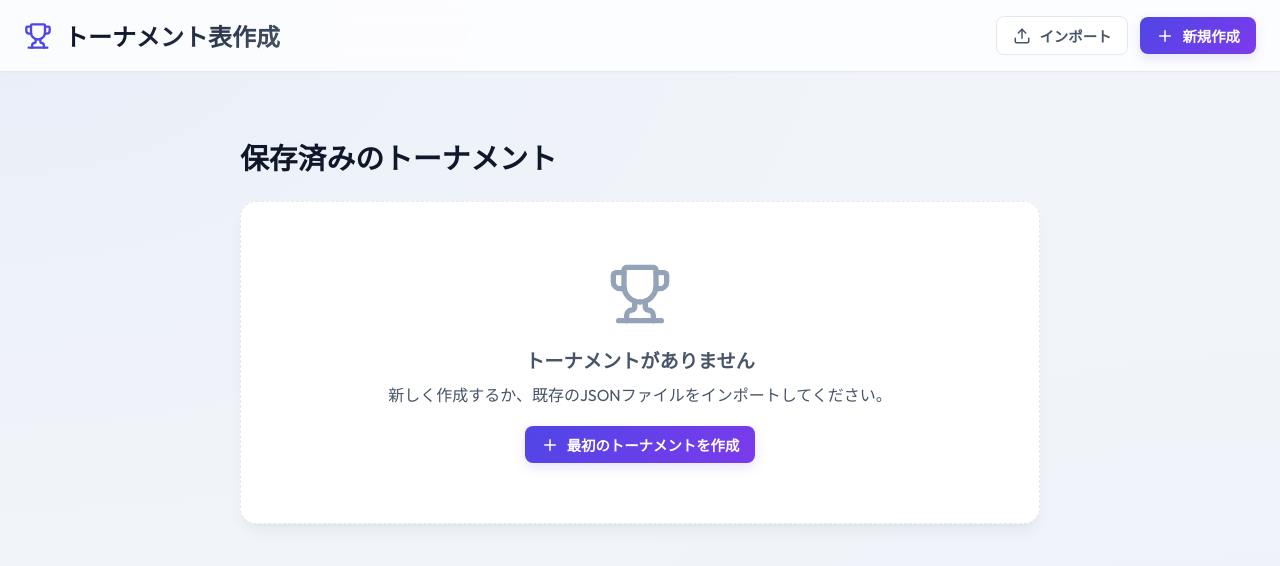
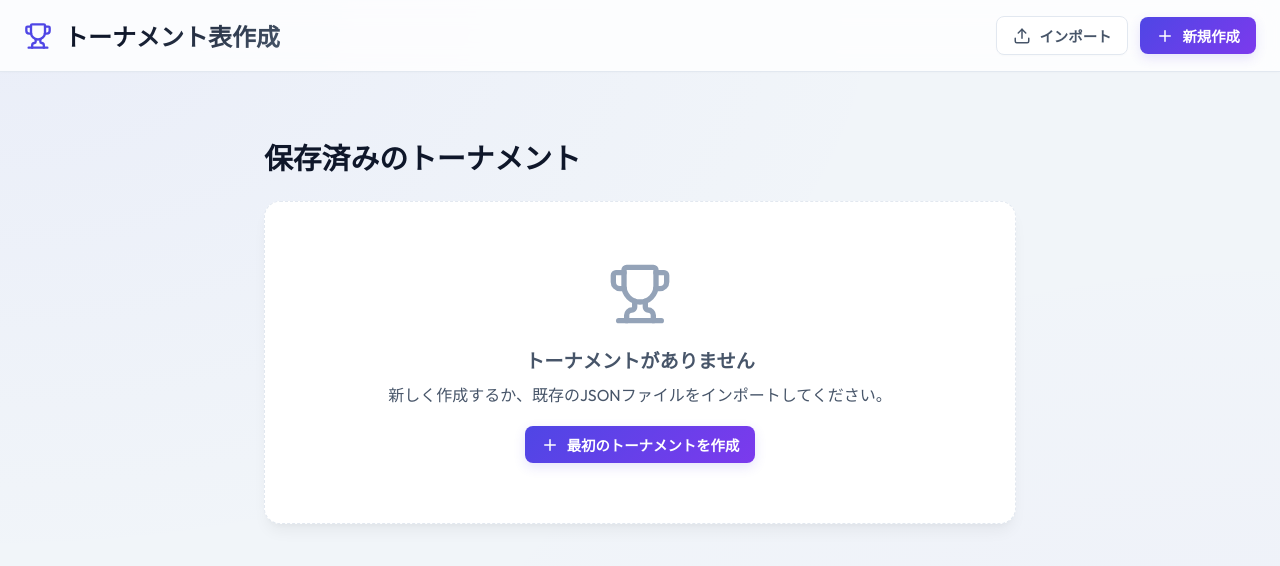
Before and after one commit to QooTaRoo/tournament, a React (Vite) app: page / in a window 1280 px wide. Shown: the top 566 px of the page. Built offline with nearby package versions, Linux system fonts and the light colour scheme.

Commit message:
fix: スマホ縦画面での不要な横スクロール（横揺れ）を防ぐCSS調整

```diff
--- a/src/index.css
+++ b/src/index.css
@@ -1,3 +1,7 @@
+*, *::before, *::after {
+  box-sizing: border-box;
+}
+
 :root {
   /* ライトテーマ カラー定義 */
   --bg-main: #f1f5f9; /* 明るいグレーブルー */
@@ -192,6 +196,7 @@ body {
   flex-direction: column;
   min-height: 0;
   overflow-y: auto;
+  overflow-x: hidden;
 }
 
 /* ダッシュボード（保存済みリスト） */
```
